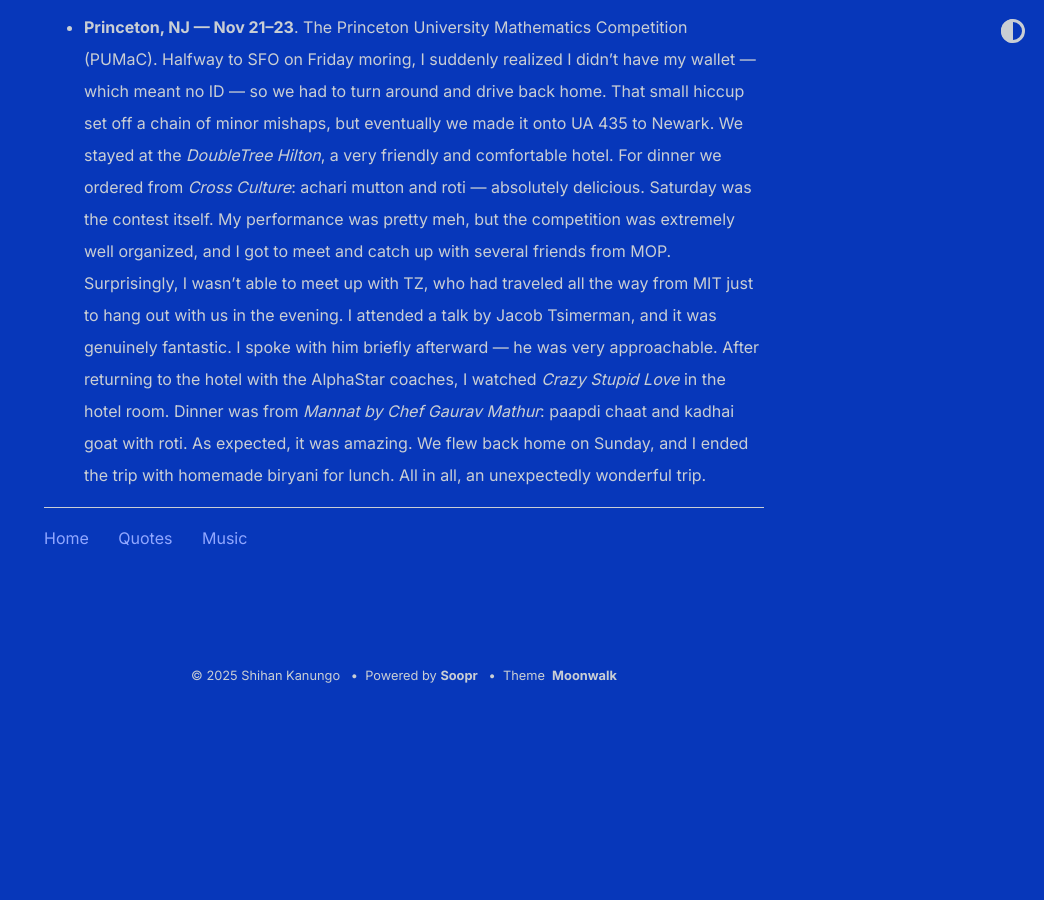
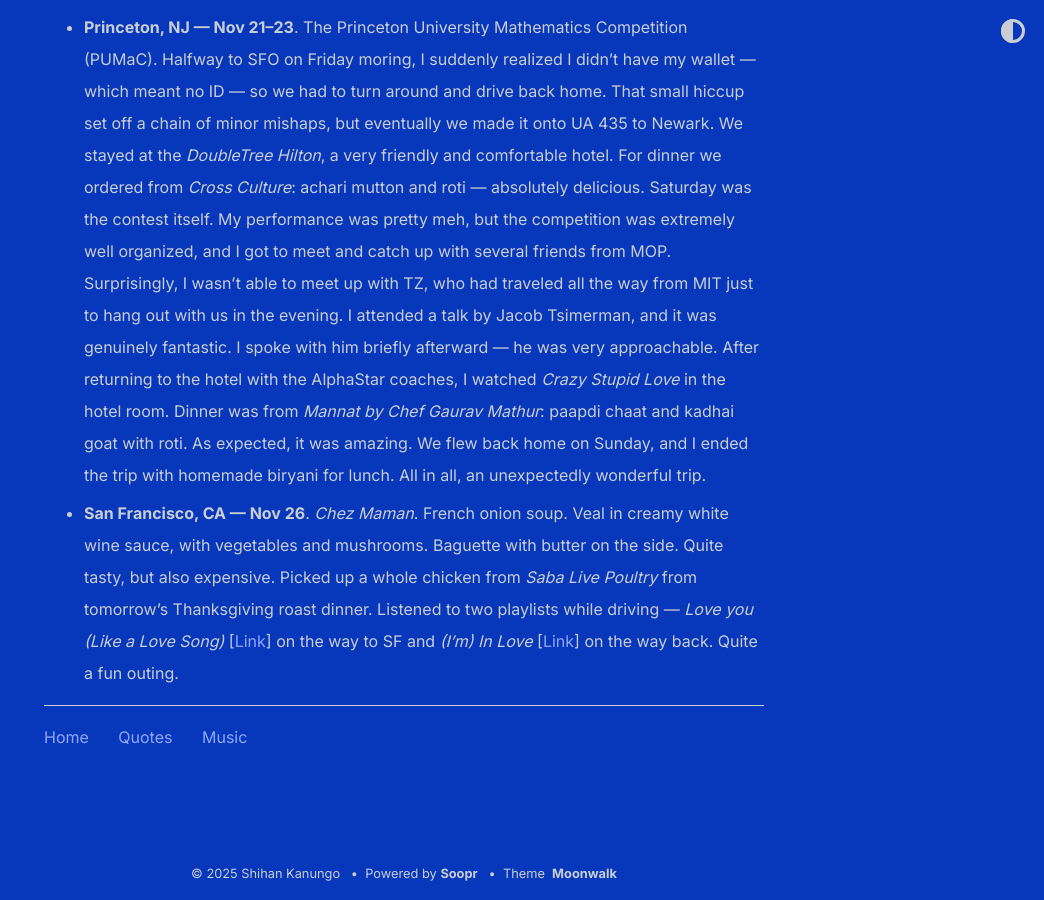
Before and after one commit to shihankanungo/shihankanungo.github.io, a Jekyll site: the page built from travel.md, in a window 1280 px wide and 900 px high, scrolled down 3545 px. Shown: the whole window, without its empty margins (236-1280 px from the left). Built offline with Jekyll 4.4.1, drawn with Linux system fonts in a browser that asks for light colours; before the commit the page ends 4246 px from its top, so only the background shows below that.

Commit message:
Update travel.md

```diff
--- a/travel.md
+++ b/travel.md
@@ -31,3 +31,4 @@
 - **Berkeley, CA --- Nov 8**. The Berkeley Math Tournament (BMT). It was so foggy during the drive to Berkeley in the morning. We listened to early *Rolling Stones* in the car. Was in *AlphaStar Saturn* with JD, EL, RB, MY, SR. We finished 5th overall and 3rd in Power Round. Other highlights: RB (4th Discrete), EL (7th Algebra), MY (10th Calculus) and myself (5th Geometry). *AlphaStar Mars* came second overall (they missed first place by 1 point. Also, *AlphaStar Mercury*, comprising entirely of middle schoolers, came in 5th in GUTS. Both teams were amazing!! Got done at 6PM. Had *dahi paapdi chaat* and *chicken kathi roll* from *Vik's Chaat* for dinner. Listened to *Olivia Dean* on the drive back home.
 - **Princeton, NJ --- Nov 21--23**. The Princeton University Mathematics Competition (PUMaC). Halfway to SFO on Friday moring, I suddenly realized I didn’t have my wallet — which meant no ID — so we had to turn around and drive back home. That small hiccup set off a chain of minor mishaps, but eventually we made it onto UA 435 to Newark. We stayed at the *DoubleTree Hilton*, a very friendly and comfortable hotel. For dinner we ordered from *Cross Culture*: achari mutton and roti — absolutely delicious. Saturday was the contest itself. My performance was pretty meh, but the competition was extremely well organized, and I got to meet and catch up with several friends from MOP. Surprisingly, I wasn’t able to meet up with TZ, who had traveled all the way from MIT just to hang out with us in the evening.
 I attended a talk by Jacob Tsimerman, and it was genuinely fantastic. I spoke with him briefly afterward &mdash; he was very approachable. After returning to the hotel with the AlphaStar coaches, I watched *Crazy Stupid Love* in the hotel room. Dinner was from *Mannat by Chef Gaurav Mathur*: paapdi chaat and kadhai goat with roti. As expected, it was amazing. We flew back home on Sunday, and I ended the trip with homemade biryani for lunch. All in all, an unexpectedly wonderful trip.
+- **San Francisco, CA --- Nov 26**. *Chez Maman*. French onion soup. Veal in creamy white wine sauce, with vegetables and mushrooms. Baguette with butter on the side. Quite tasty, but also expensive. Picked up a whole chicken from *Saba Live Poultry* from tomorrow's Thanksgiving roast dinner. Listened to two playlists while driving &mdash; *Love you (Like a Love Song)* [<a href="https://open.spotify.com/playlist/5WY9EXpwTsILouHQjIEAAQ?si=61f1157d7cb14ebd">Link</a>] on the way to SF and *(I'm) In Love* [<a href="https://open.spotify.com/playlist/1TMrh1H7P9xHuaElSi9lwy?si=cfcda3e8c99145ac">Link</a>] on the way back. Quite a fun outing.
```
